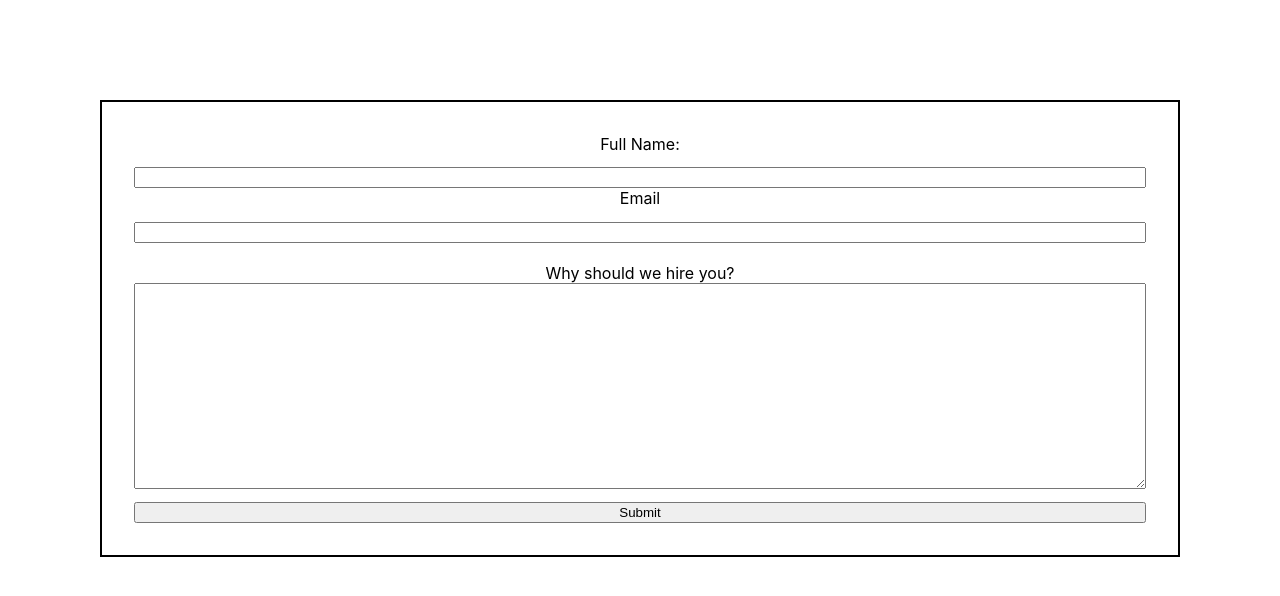
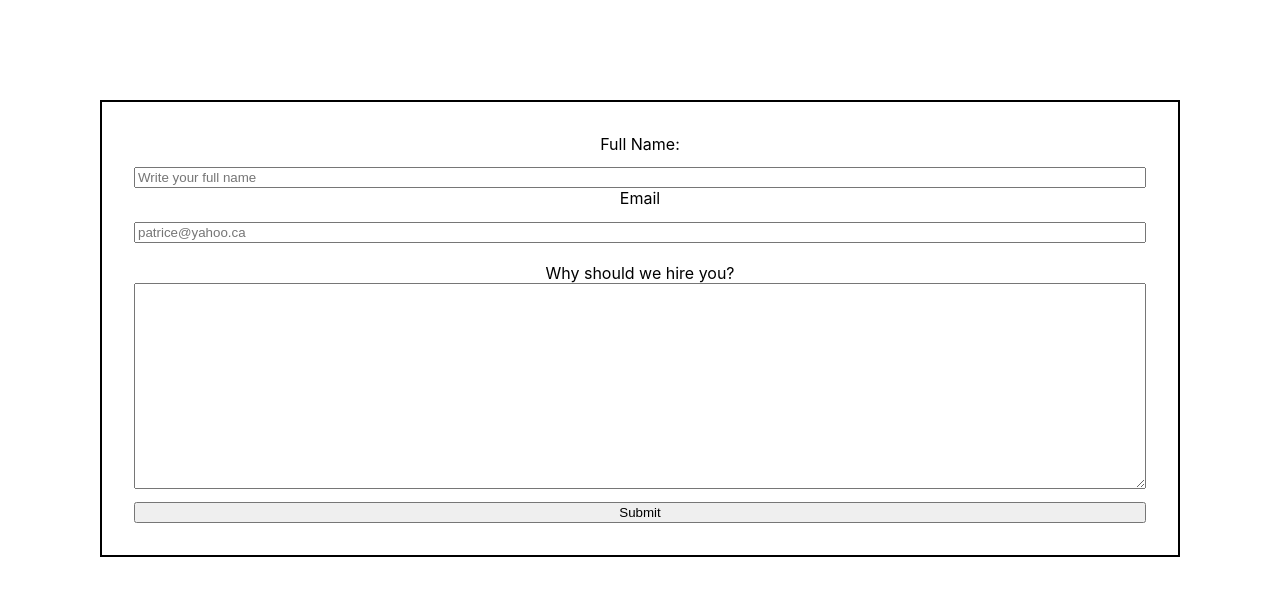
Before and after one commit to patriceandrea/form, a React (Create React App) app in the folder client/: page / in a window 1280 px wide. Shown: the top 596 px of the page. Built offline with nearby package versions, Linux system fonts and the light colour scheme.

Commit message:
form works and able to put it into the db

```diff
--- a/client/src/App.js
+++ b/client/src/App.js
@@ -5,64 +5,40 @@ import axios from 'axios';
 
 function App() {
 
-  // const [name, setName] = useState('')
-  // const [email, setEmail] = useState('')
-  // const [description, setDescription] = useState('')
-  const [form, setForm] = React.useState({
-    name: '',
-    email: '',
-    description: ''
-  })
 
+  const url = 'http://localhost:4000/users/submit';
 
-  // will change the state of the form
-  const handleChange = (event) => {
-    setForm({
-      ...form,
-      [event.target.value]: event.target.value
-    })
+  const [name, setName] = useState('')
+  const [email, setEmail] = useState('')
+  const [description, setDescription] = useState('')
+
+  const handleSubmit = async (event) => {
+
+    try {
+      const resp = await axios.post(url, { name: name, email: email, description: description })
+      event.preventDefault();
+      console.log(resp.data);
+    } catch (error) {
+      console.log(error);
+    }
   }
-
-
-
-  const handleSubmit = (event) => {
-    event.defaultPrevented();
-    if (!event.target.value) {
-      alert('please write your information!')
-      console.log('yooo'.event.target.value)
-    } else {
-      alert("form submitted!");
-
-      axios.post('http://localhost:4000/users/submit', { form })
-        .then(res => {
-          console.log(res);
-          console.log(res.data);
-          console.log("it works")
-        })
-
-
-    }
-
-  }
-
-
 
 
 
   return (
     <div className='App'>
-      <form onSubmit={handleSubmit}>
+      <form onSubmit={(e) => { handleSubmit(e) }}>
         <label>
           Full Name:
-          <input type="text" value={form.name} onChange={handleChange} />
+          <input id="name" type="text" placeholder="Write your full name" value={name} onChange={(e) => { setName(e.target.value) }} />
         </label>
         <label>
           Email
-          <input type="email" value={form.email} onChange={handleChange} />
+          <input id="email" type="email" placeholder="patrice@yahoo.ca" value={email} onChange={(e) => { setEmail(e.target.value) }} />
         </label><br />
         <label>
           Why should we hire you?
-          <textarea id="description" type="text" value={form.description} onChange={handleChange} />
+          <textarea id="description" type="text" value={description} onChange={(e) => { setDescription(e.target.value) }} />
         </label>
         <input type="submit" value="Submit" />
       </form>
```
Also changed, not shown: 1 other file (tests, documents, lock files or other folders).
